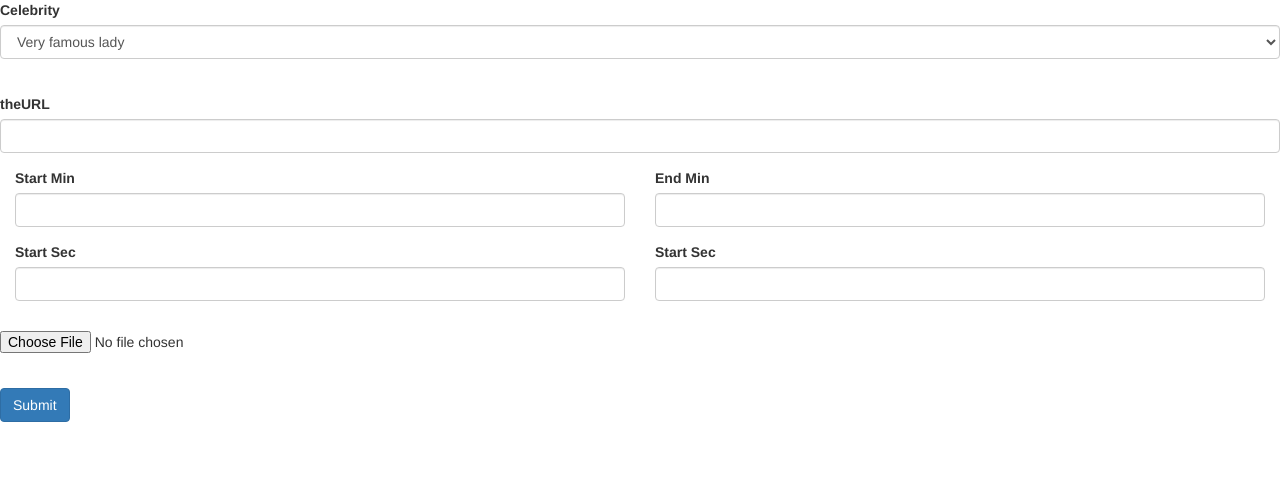
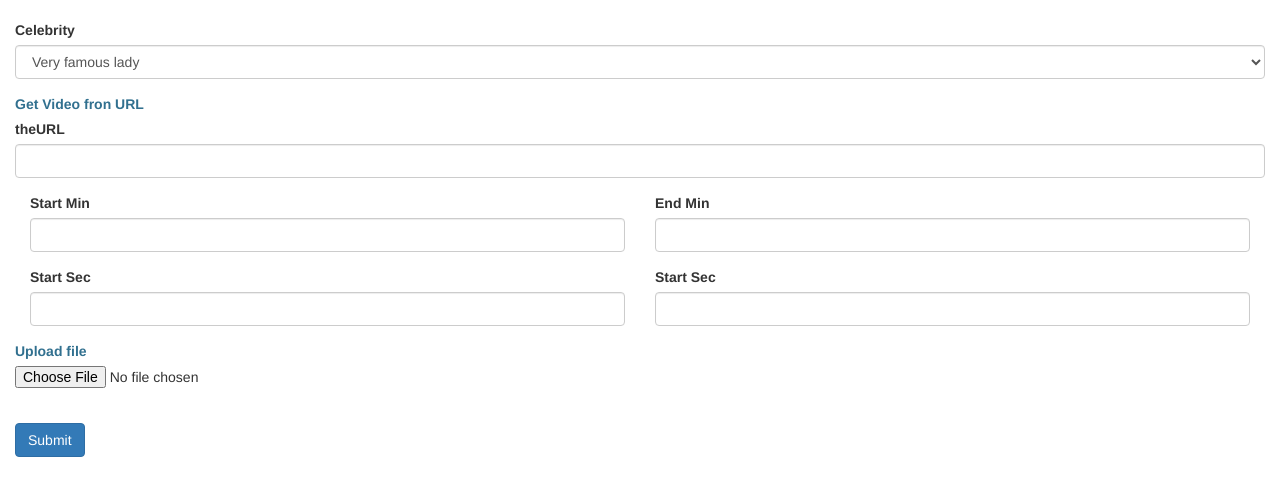
Before and after one commit to Nastyshka/pythonapi, a Flask app: page /the_form in a window 1280 px wide. Shown: the top 496 px of the page. Run offline with Flask 2, Linux system fonts and the light colour scheme; some libraries are stand-ins or nearby versions.

Commit message:
isVideoInprogress

```diff
--- a/templates/someform.html
+++ b/templates/someform.html
@@ -4,26 +4,29 @@
 <title> Python form </title>
 {% endblock %}
 {% block content %}
-<div>
+<div class="form-group col-xs-12">
+	<br />
 	<form action="{{ url_for('someForm') }}" method="post" enctype="multipart/form-data">
 		{{ form.csrf_token }}
-		<div>
+		<div class="form-group">
 			<div class="form-group">
 
 				{{ wtf.form_field(form.theceleb) }}
 			</div>
-			<br />
-			<div class="form-group">
+
+			<div class="form-group ">
+				<label class="font-weight-bold font-italic text-info"> Get Video fron URL </label>
 				{{ wtf.form_field(form.theURL) }}
-				<div class="form-group col-xs-6">{{ wtf.form_field(form.theStartMin) }}
+				<div class="col-xs-6">{{ wtf.form_field(form.theStartMin) }}
 					{{ wtf.form_field(form.theStartSec) }}</div>
-				<div class="form-group col-xs-6">
+				<div class="col-xs-6">
 					{{ wtf.form_field(form.theEndMin) }}{{ wtf.form_field(form.theEndSec) }}
 				</div>
 			</div>
 			<br />
 
-			<div class="custom-file form-group">
+			<div class="custom-file form-group ">
+				<label class="font-weight-bold font-italic text-info"> Upload file </label>
 				<input type="file" name="theFile" label="theFile" class="custom-file-input" id="inputGroupFile01">
 				{% for error in form.theFile.errors %}
 				<small class="text-danger">{{ error }}</small>
```
Also changed, not shown: templates/videoIsInProgress.html (added, +10 -0 lines).
